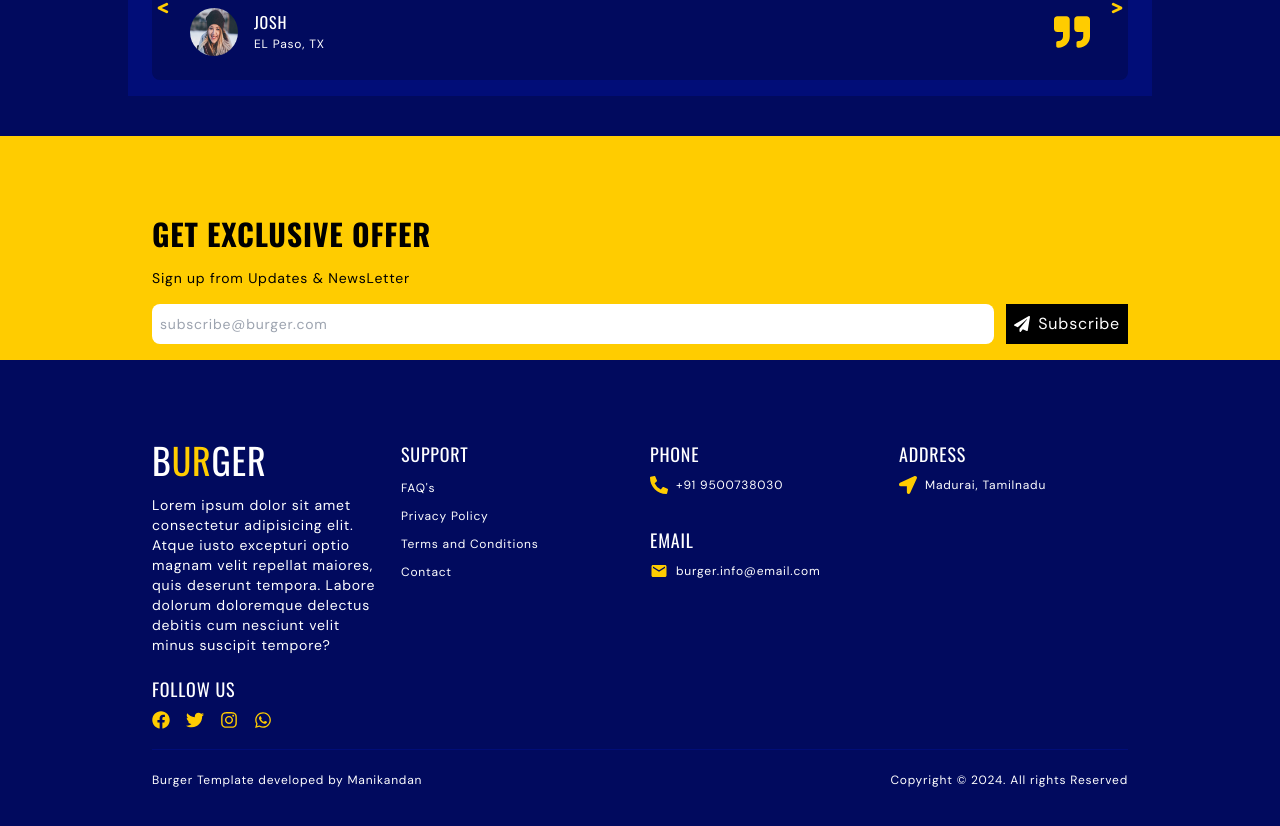
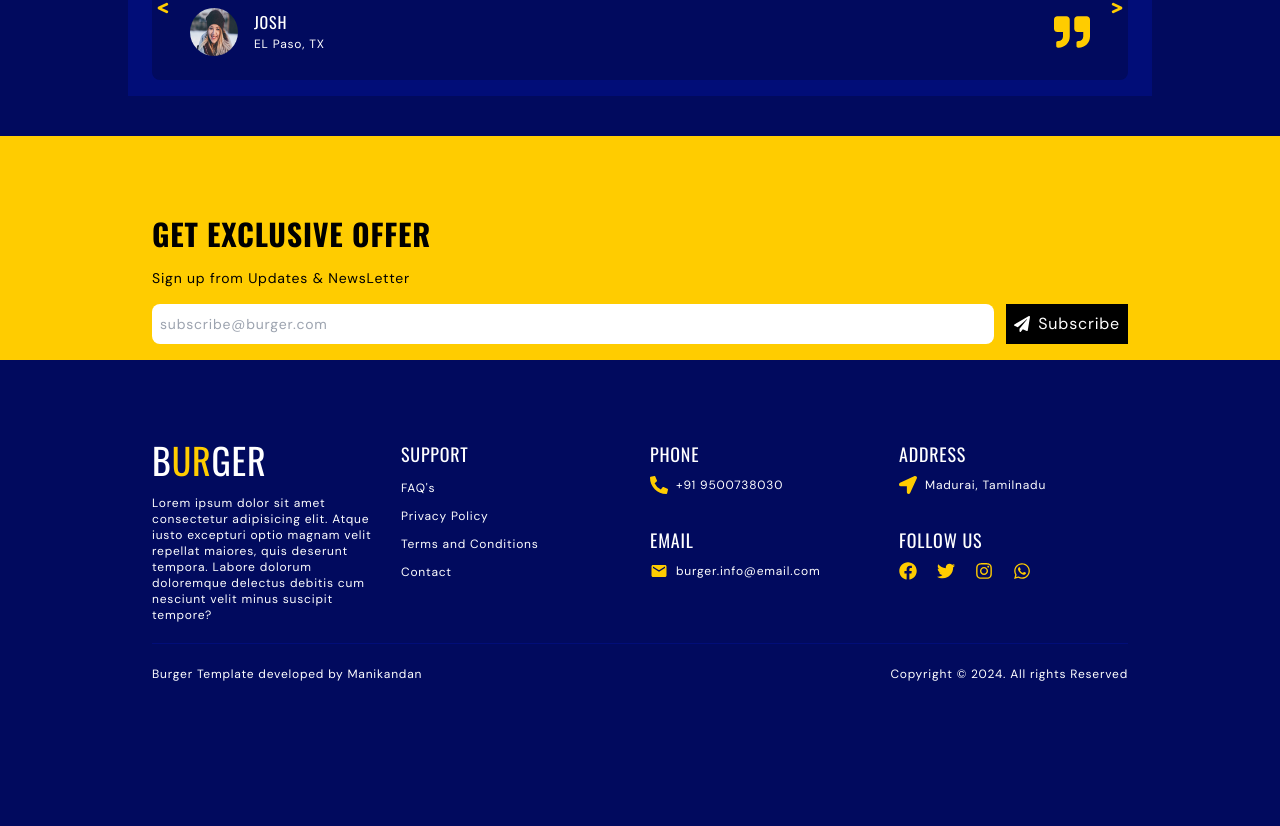
Before and after one commit to Manikandan1818/burger, a React (Vite) app: page / in a window 1280 px wide. Shown: the part 3659-4485 px from the top of the page. After the commit the page ends 4379 px from the top, so only its background shows below. Built offline with nearby package versions, Linux system fonts and the light colour scheme; a web font is replaced by a local one.

Commit message:
Footer and Scroll up function created

```diff
--- a/src/App.jsx
+++ b/src/App.jsx
@@ -7,6 +7,7 @@ import Menu from "./components/Menu";
 import Nav from "./components/Nav";
 import Promo from "./components/Promo";
 import Review from "./components/Review";
+import Scroll from "./components/Scroll";
 
 const App = () => {
   return (
@@ -20,6 +21,7 @@ const App = () => {
       <Review />
       <Contact />
       <Footer />
+      <Scroll />
     </>
   );
 };
--- a/src/components/Footer.jsx
+++ b/src/components/Footer.jsx
@@ -1,4 +1,10 @@
-import { FaInstagram, FaPhoneAlt, FaTwitter, FaWhatsapp } from "react-icons/fa";
+import {
+  FaArrowAltCircleUp,
+  FaInstagram,
+  FaPhoneAlt,
+  FaTwitter,
+  FaWhatsapp,
+} from "react-icons/fa";
 import { MdEmail } from "react-icons/md";
 import { FaLocationArrow } from "react-icons/fa";
 import { FaFacebook } from "react-icons/fa";
@@ -12,14 +18,15 @@ const Footer = () => {
             <a href="" className="text-4xl font-oswald uppercase">
               B<span className="text-secondaryColor">ur</span>ger
             </a>
-            <p className="text-sm">
+            <p className="text-xs">
               Lorem ipsum dolor sit amet consectetur adipisicing elit. Atque
               iusto excepturi optio magnam velit repellat maiores, quis deserunt
               tempora. Labore dolorum doloremque delectus debitis cum nesciunt
               velit minus suscipit tempore?
             </p>
           </li>
-          <li className="flex flex-col gap-3">
+          <li>
+            <div className="flex flex-col gap-3">
               <h3 className="text-lg uppercase font-oswald">SUpport</h3>
               <a href="" className="text-xs hover:text-secondaryColor">
                 FAQ's
@@ -33,6 +40,7 @@ const Footer = () => {
               <a href="" className="text-xs hover:text-secondaryColor">
                 Contact
               </a>
+            </div>
           </li>
           <li class="space-y-8">
             <div class="space-y-2">
@@ -53,7 +61,7 @@ const Footer = () => {
               </p>
             </div>
           </li>
-          <li>
+          <li className="space-y-8">
             <div class="space-y-2">
               <h3 class="text-lg uppercase font-oswald">Address</h3>
 
@@ -62,11 +70,10 @@ const Footer = () => {
                 Madurai, Tamilnadu
               </p>
             </div>
-          </li>
-          <li>
+
             <div class="space-y-2">
               <h3 class="text-lg uppercase font-oswald">Follow us</h3>
-              <p class="space-x-3 flex items-center gap-1">
+              <p class="space-x-3 flex items-center gap-2">
                 <FaFacebook className="text-lg text-secondaryColor cursor-pointer hover:-translate-y-1 ease-in duration-200" />
                 <FaTwitter className="text-lg text-secondaryColor cursor-pointer hover:-translate-y-1 ease-in duration-200" />
                 <FaInstagram className="text-lg text-secondaryColor cursor-pointer hover:-translate-y-1 ease-in duration-200" />
@@ -75,10 +82,10 @@ const Footer = () => {
             </div>
           </li>
         </ul>
+      </div>
       <div className="flex flex-col items-center border-t border-primaryColorLight md:flex-row justify-between py-5">
         <p className="para">Burger Template developed by Manikandan</p>
         <p className="para">Copyright © 2024. All rights Reserved </p>
-        </div>
       </div>
     </section>
   );
--- /dev/null
+++ b/src/components/Scroll.jsx
@@ -0,0 +1,38 @@
+import { useEffect, useState } from "react";
+import { FaArrowAltCircleUp } from "react-icons/fa";
+
+const Scroll = () => {
+  const [scrollTop, setScrollTop] = useState(false);
+
+  const bottomToTop = () => {
+    window.scrollTo({
+      top: 0,
+      behavior: "smooth",
+    });
+  };
+
+  useEffect(() => {
+    window.addEventListener("scroll", () => {
+      if (window.scrollY >= 250) {
+        setScrollTop(true);
+      } else {
+        setScrollTop(false);
+      }
+    });
+  }, []);
+
+  return (
+    <>
+      {scrollTop && (
+        <button
+          className="fixed -bottom-0 right-5 rounded-full bg-secondaryColor text-primaryColor p-2 text-lg shadow-md hover:-translate-y-1 ease-in duration-200"
+          onClick={bottomToTop}
+        >
+          <FaArrowAltCircleUp />
+        </button>
+      )}
+    </>
+  );
+};
+
+export default Scroll;
--- a/src/index.css
+++ b/src/index.css
@@ -13,6 +13,9 @@
 }
 
 @layer base {
+  html {
+    @apply scroll-smooth;
+  }
   body {
     @apply text-white bg-primaryColor tracking-wider font-dmsans;
   }
```
Lines whose indentation alone changed are shown as unchanged.
